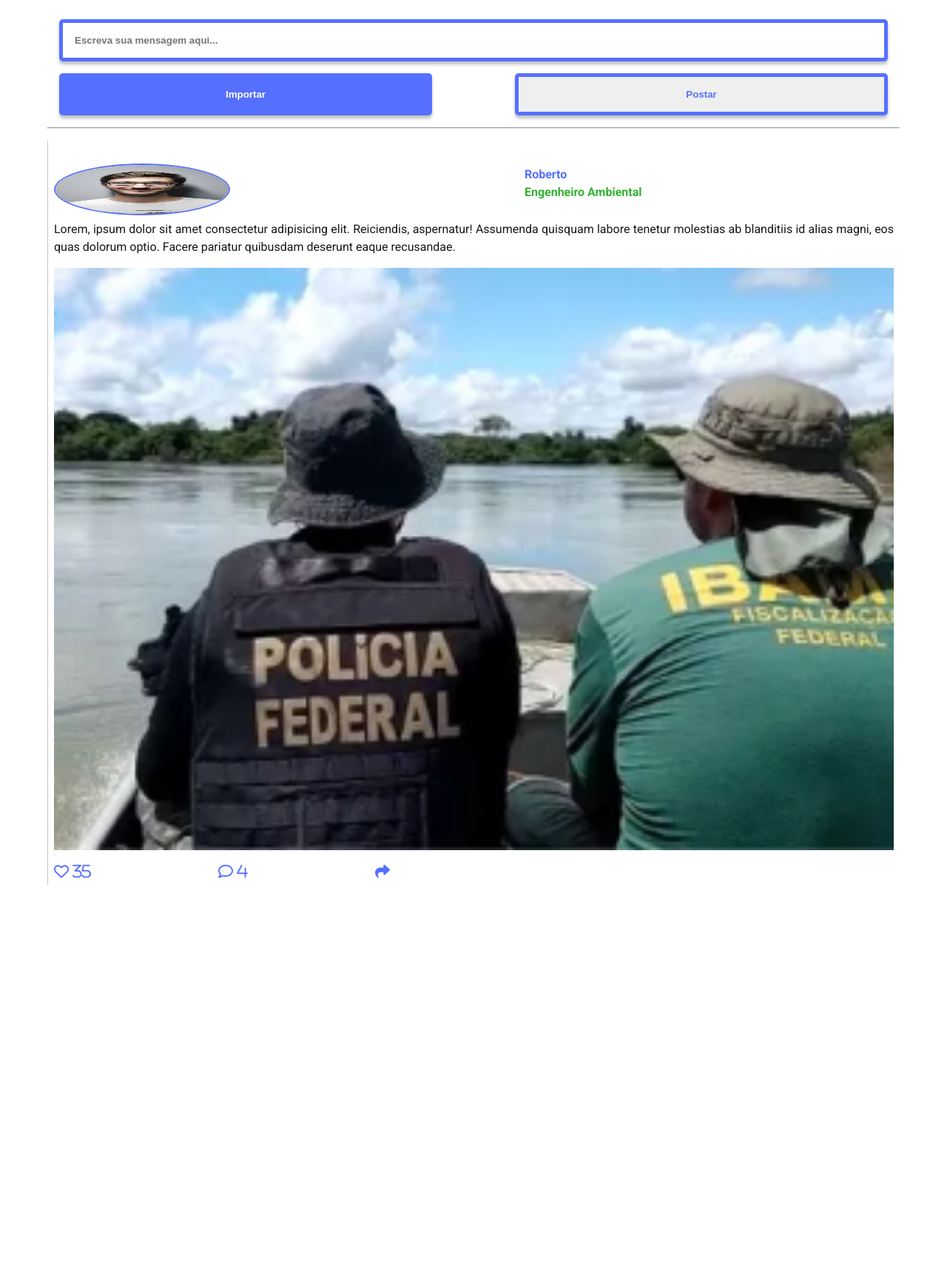
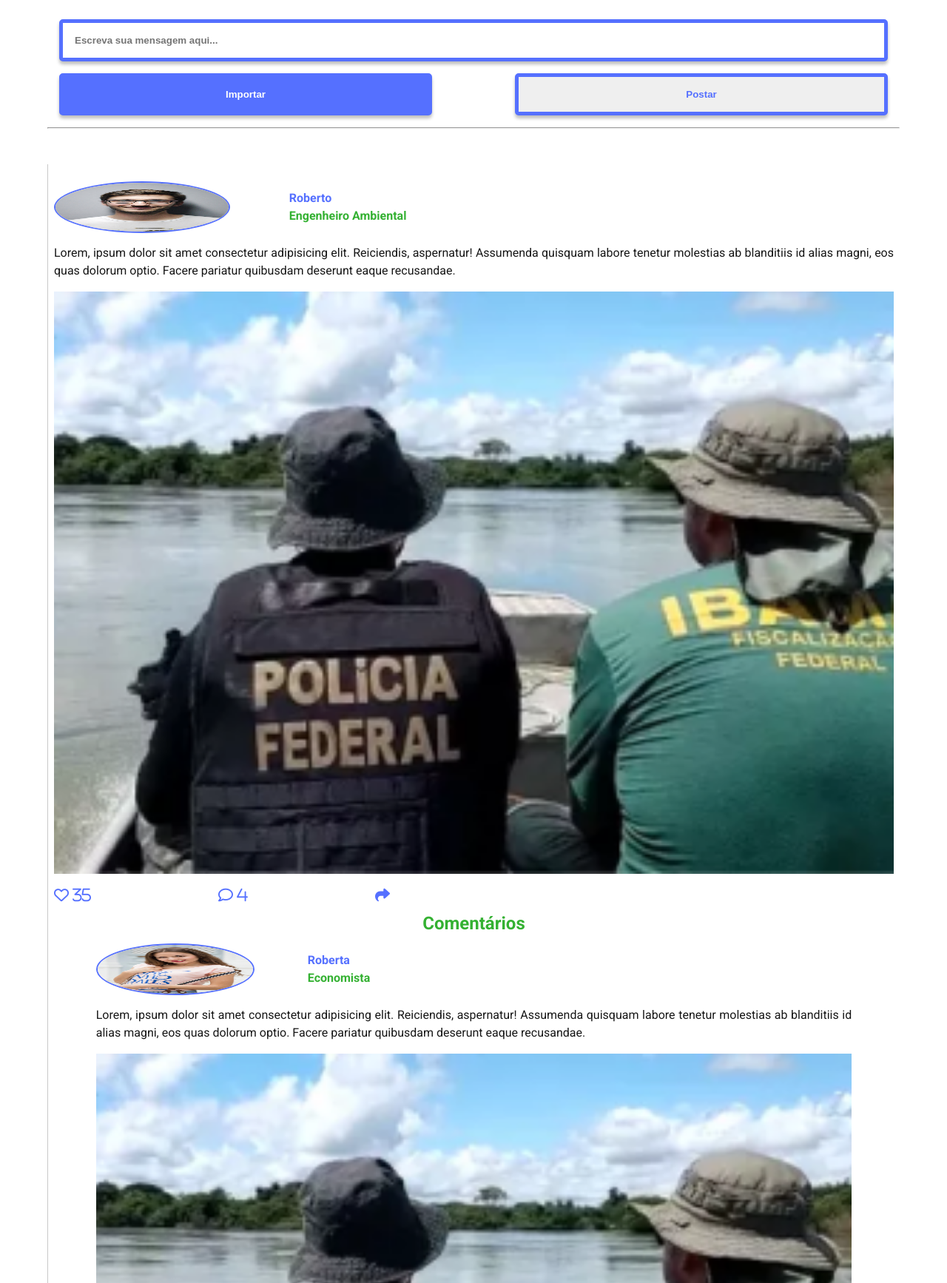
Before and after one commit to Marcozvs/ecogamma, a PHP site: page / in a window 1280 px wide. Shown: the part 186-1920 px from the top of the page at 74% size. Before the commit the page ends 1382 px from the top, so only its background shows below. Run offline with PHP 8.4, Linux system fonts and the light colour scheme; some libraries are stand-ins or nearby versions.

Commit message:
Finalizando comentários no post

```diff
--- a/estilos/css/styles.css
+++ b/estilos/css/styles.css
@@ -116,12 +116,14 @@
   box-sizing: border-box;
   height: 70%;
   width: 30%;
+  margin: auto 0;
 }
 
 .perfil__informacoes {
   display: flex;
   flex-direction: column;
   justify-content: center;
+  width: 60%;
 }
 .perfil__informacoes .perfil__nome, .perfil__informacoes .perfil__cargo {
   color: #5570FF;
@@ -143,9 +145,15 @@
 }
 
 .feed__post {
+  margin-top: 2rem;
   border-left: 1px solid #c8c8c8;
   box-sizing: border-box;
   padding: 0.5rem;
 }
 
+.feed_comentario {
+  width: 90%;
+  margin: 0 auto;
+}
+
 /*# sourceMappingURL=styles.css.map */
--- a/estilos/sass/3-modules/feed/feed__perfil/_m-perfil__imagem.sass
+++ b/estilos/sass/3-modules/feed/feed__perfil/_m-perfil__imagem.sass
@@ -6,3 +6,4 @@
     box-sizing: border-box
     height: 70%
     width: 30%
+    margin: auto 0
--- a/estilos/sass/3-modules/feed/feed__perfil/_m-perfil__informacoes.sass
+++ b/estilos/sass/3-modules/feed/feed__perfil/_m-perfil__informacoes.sass
@@ -4,6 +4,7 @@
     display: flex
     flex-direction: column
     justify-content: center
+    width: 60%
     .perfil__nome, .perfil__cargo
         color: variables.$primeira-cor
         font-weight: 700
--- a/estilos/sass/3-modules/feed/feed__post/_m-feed__post.sass
+++ b/estilos/sass/3-modules/feed/feed__post/_m-feed__post.sass
@@ -1,5 +1,6 @@
 @use '../../../variables'
 .feed__post
+    margin-top: 2rem
     border-left: 1px solid variables.$cinza
     box-sizing: border-box
     padding: 0.5rem
--- /dev/null
+++ b/estilos/sass/3-modules/feed/feed_comentario/_m-feed_comentario.sass
@@ -0,0 +1,3 @@
+.feed_comentario
+    width: 90%
+    margin: 0 auto
--- a/estilos/sass/3-modules/modules.sass
+++ b/estilos/sass/3-modules/modules.sass
@@ -6,3 +6,4 @@
 @use './feed/feed__perfil/_m-perfil__informacoes'
 @use './feed/feed__interacoes/_m-feed__interacoes'
 @use './feed/feed__post/_m-feed__post'
+@use './feed/feed_comentario/_m-feed_comentario'
--- a/index.html
+++ b/index.html
@@ -62,6 +62,136 @@
                     <i class="fa-regular fa-comment"> 4</i>
                     <i class="fa-solid fa-share"></i>
                 </div>
+                <h2>Comentários</h2>
+                <div class="feed_comentario">
+                    <div class="feed__perfil">
+                        <img src="./imagens/Roberta.jpg" alt="Imagem do Perfil" class="perfil__imagem">
+                        <div class="perfil__informacoes">
+                            <p class="perfil__nome">Roberta</p>
+                            <p class="perfil__cargo">Economista</p>
+                        </div>
+                    </div>
+                    <div class="feed__conteudo">
+                        <p>Lorem, ipsum dolor sit amet consectetur adipisicing elit. Reiciendis, aspernatur! Assumenda quisquam labore tenetur molestias ab blanditiis id alias magni, eos quas dolorum optio. Facere pariatur quibusdam deserunt eaque recusandae.</p>
+                        <img src="./imagens/policiaFederal.png" alt="Imagem do conteúdo">
+                    </div>
+                    <div class="feed__interacoes">
+                        <i class="fa-regular fa-heart"> 35</i>
+                        <i class="fa-regular fa-comment"> 4</i>
+                        <i class="fa-solid fa-share"></i>
+                    </div>
+                </div>
+            </div>
+            <div class="feed__post">
+                <div class="feed__perfil">
+                    <img src="./imagens/Roberto.jpg" alt="Imagem do Perfil" class="perfil__imagem">
+                    <div class="perfil__informacoes">
+                        <p class="perfil__nome">Roberto</p>
+                        <p class="perfil__cargo">Engenheiro Ambiental</p>
+                    </div>
+                </div>
+                <div class="feed__conteudo">
+                    <p>Lorem, ipsum dolor sit amet consectetur adipisicing elit. Reiciendis, aspernatur! Assumenda quisquam labore tenetur molestias ab blanditiis id alias magni, eos quas dolorum optio. Facere pariatur quibusdam deserunt eaque recusandae.</p>
+                    <img src="./imagens/policiaFederal.png" alt="Imagem do conteúdo">
+                </div>
+                <div class="feed__interacoes">
+                    <i class="fa-regular fa-heart"> 35</i>
+                    <i class="fa-regular fa-comment"> 4</i>
+                    <i class="fa-solid fa-share"></i>
+                </div>
+                <h2>Comentários</h2>
+                <div class="feed_comentario">
+                    <div class="feed__perfil">
+                        <img src="./imagens/Roberta.jpg" alt="Imagem do Perfil" class="perfil__imagem">
+                        <div class="perfil__informacoes">
+                            <p class="perfil__nome">Roberta</p>
+                            <p class="perfil__cargo">Economista</p>
+                        </div>
+                    </div>
+                    <div class="feed__conteudo">
+                        <p>Lorem, ipsum dolor sit amet consectetur adipisicing elit. Reiciendis, aspernatur! Assumenda quisquam labore tenetur molestias ab blanditiis id alias magni, eos quas dolorum optio. Facere pariatur quibusdam deserunt eaque recusandae.</p>
+                        <img src="./imagens/policiaFederal.png" alt="Imagem do conteúdo">
+                    </div>
+                    <div class="feed__interacoes">
+                        <i class="fa-regular fa-heart"> 35</i>
+                        <i class="fa-regular fa-comment"> 4</i>
+                        <i class="fa-solid fa-share"></i>
+                    </div>
+                </div>
+            </div>
+            <div class="feed__post">
+                <div class="feed__perfil">
+                    <img src="./imagens/Roberto.jpg" alt="Imagem do Perfil" class="perfil__imagem">
+                    <div class="perfil__informacoes">
+                        <p class="perfil__nome">Roberto</p>
+                        <p class="perfil__cargo">Engenheiro Ambiental</p>
+                    </div>
+                </div>
+                <div class="feed__conteudo">
+                    <p>Lorem, ipsum dolor sit amet consectetur adipisicing elit. Reiciendis, aspernatur! Assumenda quisquam labore tenetur molestias ab blanditiis id alias magni, eos quas dolorum optio. Facere pariatur quibusdam deserunt eaque recusandae.</p>
+                    <img src="./imagens/policiaFederal.png" alt="Imagem do conteúdo">
+                </div>
+                <div class="feed__interacoes">
+                    <i class="fa-regular fa-heart"> 35</i>
+                    <i class="fa-regular fa-comment"> 4</i>
+                    <i class="fa-solid fa-share"></i>
+                </div>
+                <h2>Comentários</h2>
+                <div class="feed_comentario">
+                    <div class="feed__perfil">
+                        <img src="./imagens/Roberta.jpg" alt="Imagem do Perfil" class="perfil__imagem">
+                        <div class="perfil__informacoes">
+                            <p class="perfil__nome">Roberta</p>
+                            <p class="perfil__cargo">Economista</p>
+                        </div>
+                    </div>
+                    <div class="feed__conteudo">
+                        <p>Lorem, ipsum dolor sit amet consectetur adipisicing elit. Reiciendis, aspernatur! Assumenda quisquam labore tenetur molestias ab blanditiis id alias magni, eos quas dolorum optio. Facere pariatur quibusdam deserunt eaque recusandae.</p>
+                        <img src="./imagens/policiaFederal.png" alt="Imagem do conteúdo">
+                    </div>
+                    <div class="feed__interacoes">
+                        <i class="fa-regular fa-heart"> 35</i>
+                        <i class="fa-regular fa-comment"> 4</i>
+                        <i class="fa-solid fa-share"></i>
+                    </div>
+                </div>
+            </div>
+            <div class="feed__post">
+                <div class="feed__perfil">
+                    <img src="./imagens/Roberto.jpg" alt="Imagem do Perfil" class="perfil__imagem">
+                    <div class="perfil__informacoes">
+                        <p class="perfil__nome">Roberto</p>
+                        <p class="perfil__cargo">Engenheiro Ambiental</p>
+                    </div>
+                </div>
+                <div class="feed__conteudo">
+                    <p>Lorem, ipsum dolor sit amet consectetur adipisicing elit. Reiciendis, aspernatur! Assumenda quisquam labore tenetur molestias ab blanditiis id alias magni, eos quas dolorum optio. Facere pariatur quibusdam deserunt eaque recusandae.</p>
+                    <img src="./imagens/policiaFederal.png" alt="Imagem do conteúdo">
+                </div>
+                <div class="feed__interacoes">
+                    <i class="fa-regular fa-heart"> 35</i>
+                    <i class="fa-regular fa-comment"> 4</i>
+                    <i class="fa-solid fa-share"></i>
+                </div>
+                <h2>Comentários</h2>
+                <div class="feed_comentario">
+                    <div class="feed__perfil">
+                        <img src="./imagens/Roberta.jpg" alt="Imagem do Perfil" class="perfil__imagem">
+                        <div class="perfil__informacoes">
+                            <p class="perfil__nome">Roberta</p>
+                            <p class="perfil__cargo">Economista</p>
+                        </div>
+                    </div>
+                    <div class="feed__conteudo">
+                        <p>Lorem, ipsum dolor sit amet consectetur adipisicing elit. Reiciendis, aspernatur! Assumenda quisquam labore tenetur molestias ab blanditiis id alias magni, eos quas dolorum optio. Facere pariatur quibusdam deserunt eaque recusandae.</p>
+                        <img src="./imagens/policiaFederal.png" alt="Imagem do conteúdo">
+                    </div>
+                    <div class="feed__interacoes">
+                        <i class="fa-regular fa-heart"> 35</i>
+                        <i class="fa-regular fa-comment"> 4</i>
+                        <i class="fa-solid fa-share"></i>
+                    </div>
+                </div>
             </div>
         </section>
     </main>
```
Also changed, not shown: 1 other file.
